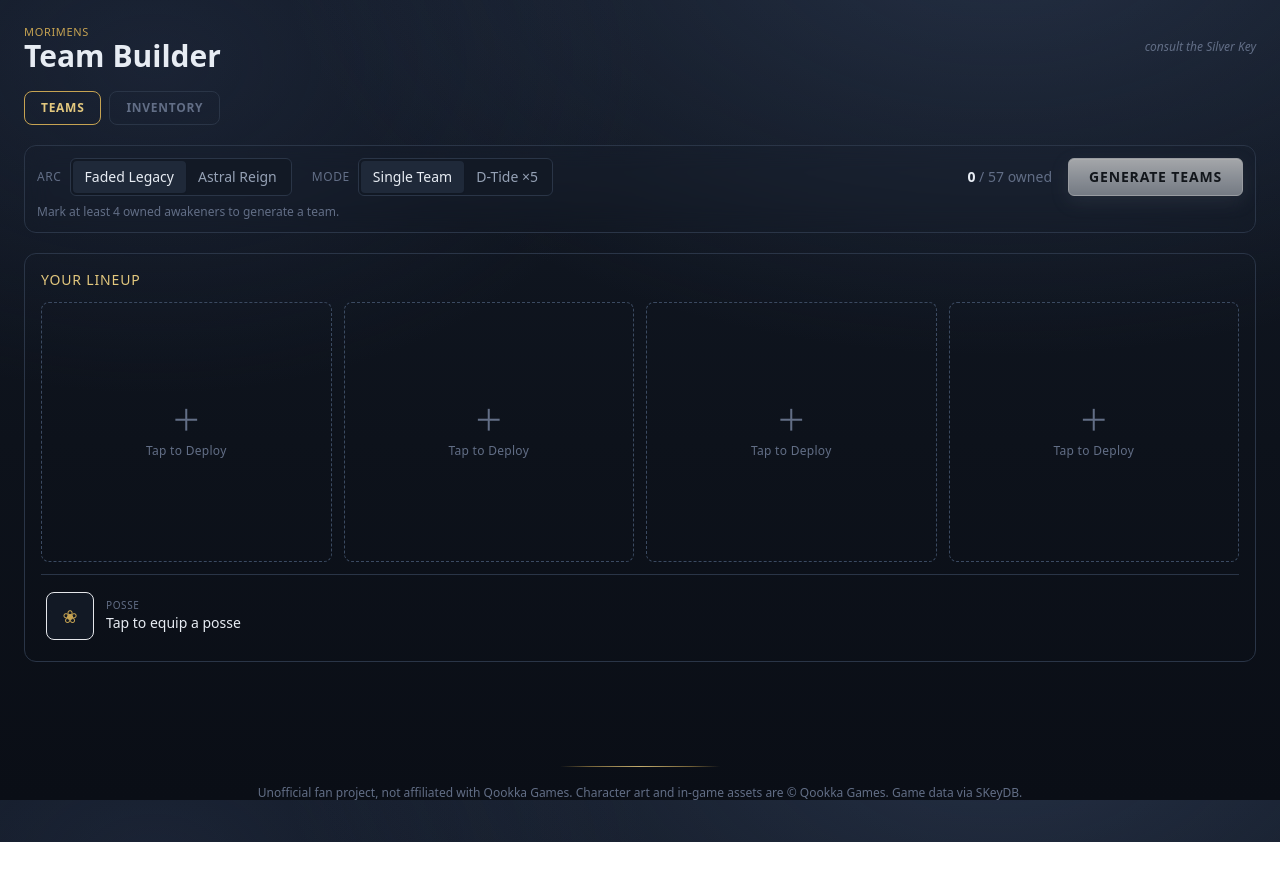
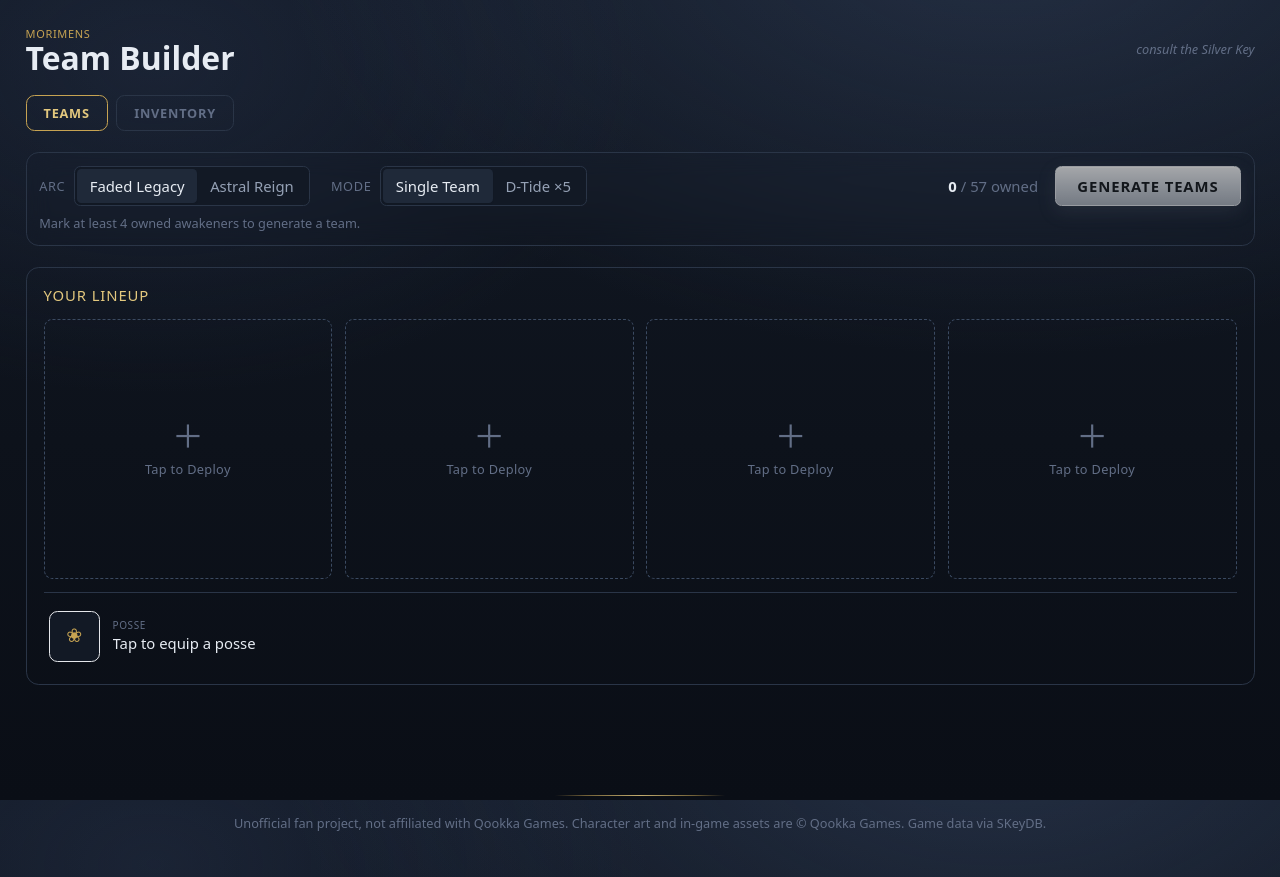
Before and after one commit to flinlabs/morimens-team-builder, a Next.js app: page / in a window 1280 px wide. Before the commit the page ends 842 px from the top, so only its background shows below. Built offline with nearby package versions, Linux system fonts and the light colour scheme.

Commit message:
17px root font (scales all rem text + spacing)

```diff
--- a/app/globals.css
+++ b/app/globals.css
@@ -42,6 +42,11 @@ html,
 body {
   padding: 0;
   margin: 0;
+}
+
+/* Site-wide readability bump — scales all rem-based text and spacing. */
+html {
+  font-size: 17px;
 }
 
 body {
```
